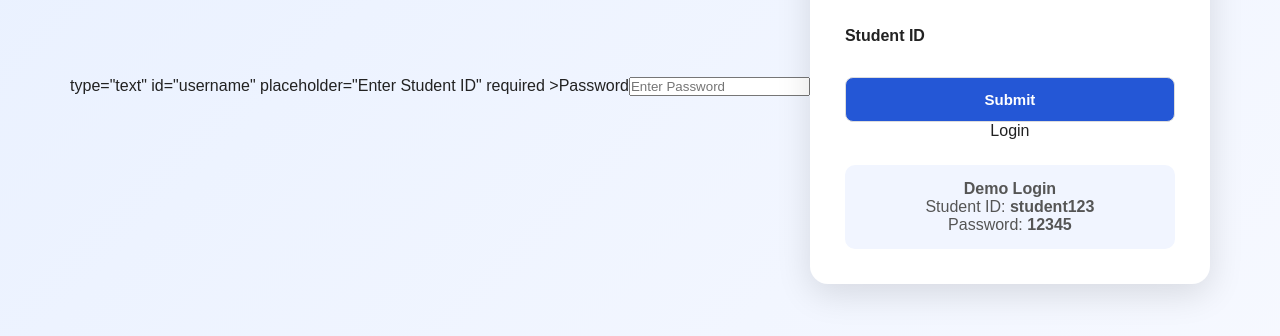
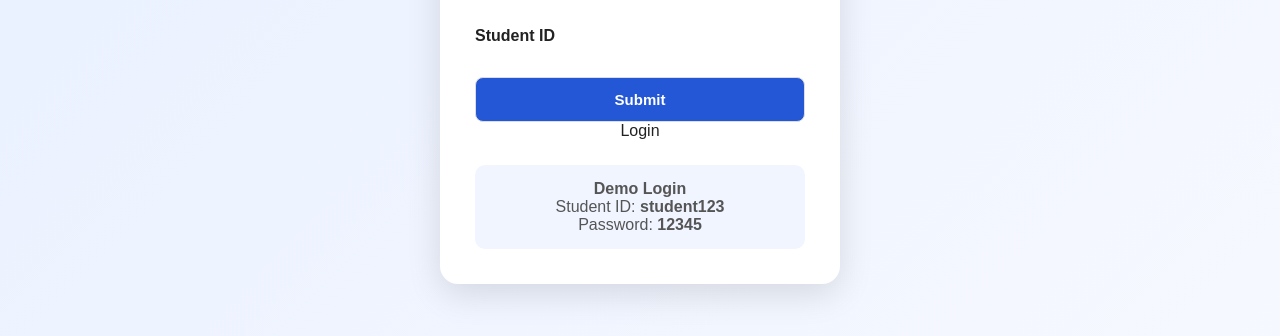
Before and after one commit to mahitalla/Edu-Track, a plain HTML site: page index.html in a window 1280 px wide. Shown: the part 314-650 px from the top of the page. Drawn offline with Linux system fonts and the light colour scheme.

Commit message:
Update index.html

```diff
--- a/index.html
+++ b/index.html
@@ -1,16 +1,3 @@
-  type="text"
-                id="username"
-                placeholder="Enter Student ID"
-                required
-            >
-
-            <label>Password</label>
-            <input
-                type="password"
-                id="password"
-                placeholder="Enter Password"
-                required
-            >
 <!DOCTYPE html>
 <html lang="en">
 <head>
```
